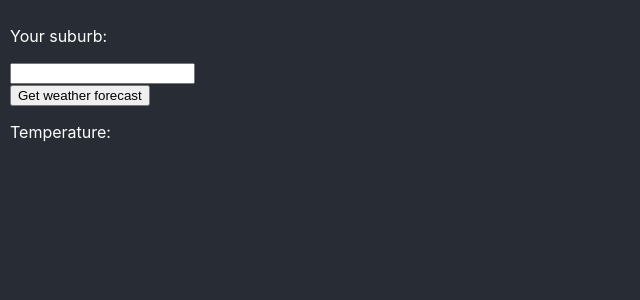
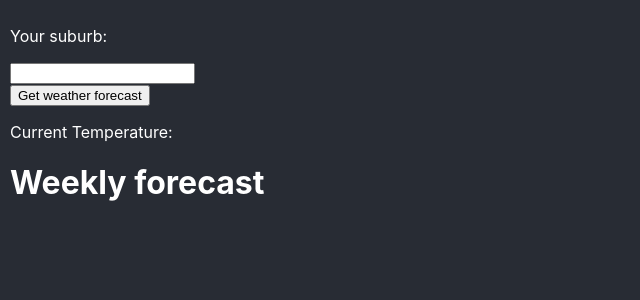
Before and after one commit to Afx31/web-api-sandbox, a React (Create React App) app: page / in a window 1280 px wide. Shown: the top 300 px of the page, without its empty margins (0-640 px from the left). Built offline with nearby package versions, Linux system fonts and the light colour scheme.

Commit message:
Weekly forecast via search working, timezone is current hardcoded, need to fix

```diff
--- a/src/components/WeatherAPI/WeatherAPI.js
+++ b/src/components/WeatherAPI/WeatherAPI.js
@@ -1,18 +1,34 @@
 import React, { useState } from 'react';
 import jsonData from './suburbs.json';
-//import jsonData from './suburbsmine.json';
 
 const WeatherAPI = () => {
   const [userInput, setUserInput] = useState('');
-  const [temp, setTemp] = useState('');
-  // maybe configurable later on for the user to search via different criteria
-  var searchBy = "suburb";
-  //var searchResults = [];
+  const [resTemp, setResTemp] = useState('');
+  const [weeklyForecast, setWeeklyForecast] = useState([]);
+  var searchBy = "suburb"; // make configurable later
 
   const APICall = async (long, lat) => {
     var res = await fetch(`https://api.open-meteo.com/v1/forecast?latitude=${lat}&longitude=${long}&current_weather=true&hourly=temperature_2m,relativehumidity_2m,windspeed_10m`)
     var resData = await res.json();
-    setTemp(resData['current_weather'].temperature);
+    //console.log(resData)
+    setResTemp(resData['current_weather'].temperature);
+  }
+
+  const APICallDaily = async (long, lat) => {
+    //var res = await fetch(`https://api.open-meteo.com/v1/forecast?latitude=${lat}&longitude=${long}&daily=temperature_2m_max,temperature_2m_min&timezone=Australia%2FSydney`);
+    var res = await fetch(`https://api.open-meteo.com/v1/forecast?latitude=-33.87&longitude=151.21&&daily=temperature_2m_max,temperature_2m_min&timezone=Australia%2FSydney`);
+    var resData = await res.json();
+    var tempArr = [];
+
+    for (var i = 0; i < resData['daily']['time'].length; i++) {
+      var dailyResult = {};
+      dailyResult.date = resData['daily']['time'][i];
+      dailyResult.tempMax = resData['daily']['temperature_2m_max'][i];
+      dailyResult.tempMin = resData['daily']['temperature_2m_min'][i];
+      tempArr.push(dailyResult);
+    }
+
+    setWeeklyForecast(tempArr);
   }
 
   const GetWeatherForecast = () => {
@@ -22,13 +38,13 @@ const WeatherAPI = () => {
     for (var i = 0; i < jsonData.data.length; i++) {
       if (jsonData.data[i][searchBy] == userInput) {
         //searchResults = jsonData.data[i];
-        console.log('Search found!!!')
         searchForLatitude = jsonData.data[i].lat;
         searchForLongitude = jsonData.data[i].long;
       }
     }
 
     APICall(searchForLongitude, searchForLatitude);
+    APICallDaily(searchForLongitude, searchForLatitude);
   }
 
   return (
@@ -36,7 +52,15 @@ const WeatherAPI = () => {
       <p>Your suburb: </p>
       <input id='suburbInput' type='text' name='suburbInput' onChange={e => setUserInput(e.target.value)} /><br/>
       <button type='button' onClick={GetWeatherForecast}>Get weather forecast</button>
-      <p>Temperature: {temp}</p>
+      <p>Current Temperature: {resTemp}</p>
+      <div>
+        <h1>Weekly forecast</h1>
+        {weeklyForecast.map((data) => (
+          <>
+            <p>{data.date} - {data.tempMax} / {data.tempMin}</p>
+          </>
+        ))}
+      </div>
     </div>
   );
 }
```
